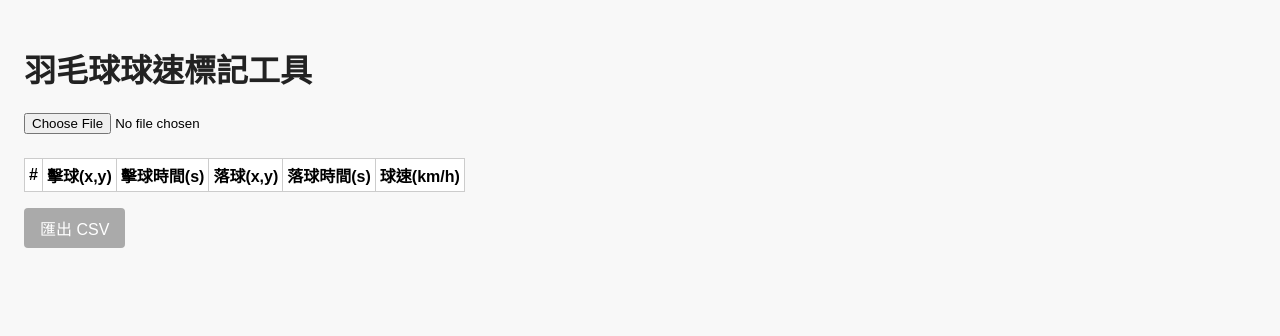
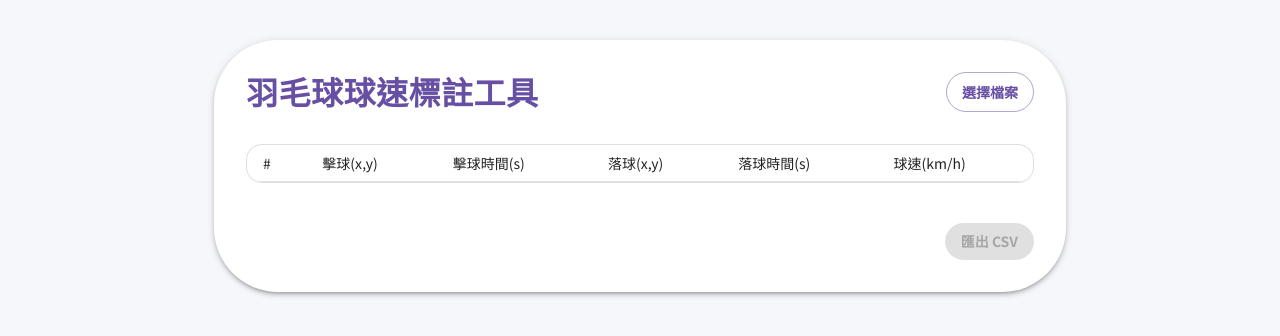
Before and after one commit to NUKCProject/AIOT-Badminton-Speed-Labeler, a React (Vite) app: page / in a window 1280 px wide. Shown: the top 336 px of the page. Built offline with nearby package versions, Linux system fonts and the light colour scheme; the HTML template or start-up script is replaced by a standard one.

Commit message:
feat(ui): migrate to MUI and improve video player UI

```diff
--- a/index.html
+++ b/index.html
@@ -3,8 +3,10 @@
   <head>
     <meta charset="UTF-8" />
     <meta name="viewport" content="width=device-width, initial-scale=1.0" />
-    <title>羽毛球球速標記工具</title>
+    <title>羽毛球球速標註工具</title>
     <link rel="icon" type="image/svg+xml" href="/favicon.svg" />
+    <link href="https://fonts.googleapis.com/css2?family=Inter:wght@400;600;700&family=Noto+Sans+TC:wght@400;700&display=swap" rel="stylesheet">
+    <link rel="stylesheet" href="https://cdnjs.cloudflare.com/ajax/libs/font-awesome/6.5.0/css/all.min.css" crossorigin="anonymous" referrerpolicy="no-referrer" />
   </head>
   <body>
     <div id="root"></div>
--- a/src/App.jsx
+++ b/src/App.jsx
@@ -2,8 +2,56 @@ import React, { useState } from 'react';
 import VideoPlayer from './components/VideoPlayer';
 import ExportCSVButton from './components/ExportCSVButton';
 import { calcSpeeds } from './utils/speedCalc';
+import {
+  ThemeProvider,
+  createTheme,
+  CssBaseline,
+  Container,
+  Paper,
+  Typography,
+  Table,
+  TableHead,
+  TableRow,
+  TableCell,
+  TableBody,
+  Box,
+  Button
+} from '@mui/material';
+
+const theme = createTheme({
+  palette: {
+    mode: 'light',
+    primary: {
+      main: '#6750A4', // Material 3 primary
+    },
+    secondary: {
+      main: '#625B71',
+    },
+    background: {
+      default: '#f6f7fb',
+      paper: '#fff',
+    },
+  },
+  shape: {
+    borderRadius: 16,
+  },
+  typography: {
+    fontFamily: [
+      'Noto Sans TC',
+      'Inter',
+      'Arial',
+      'sans-serif',
+    ].join(','),
+    h1: {
+      fontWeight: 700,
+      fontSize: '2rem',
+      letterSpacing: '0.5px',
+    },
+  },
+});
 
 function App() {
+  const [videoUrl, setVideoUrl] = React.useState(null);
   const [markers, setMarkers] = useState([]);
   const [pairs, setPairs] = useState([]); // 每組擊球-落球
   const [showPair, setShowPair] = useState(null); // 目前要顯示的配對（for 表格點擊）
@@ -42,9 +90,38 @@ function App() {
   const handleSeeked = () => setSeekTime(null);
 
   return (
-    <div style={{ padding: 24 }}>
-      <h1>羽毛球球速標記工具</h1>
+    <ThemeProvider theme={theme}>
+      <CssBaseline />
+      <Container maxWidth="md" sx={{ py: { xs: 2, md: 5 } }}>
+        <Paper elevation={3} sx={{ p: { xs: 2, md: 4 }, borderRadius: 4 }}>
+          <Box sx={{ display: 'flex', alignItems: 'center', justifyContent: 'space-between', mb: 2 }}>
+            <Typography variant="h1" component="h1" gutterBottom color="primary.main" sx={{ mb: 0 }}>
+              羽毛球球速標註工具
+            </Typography>
+            {/* 檔案選擇按鈕 */}
+            <Button
+              variant="outlined"
+              component="label"
+              color="primary"
+              sx={{ ml: 2, borderRadius: 3, fontWeight: 600, height: 40 }}
+            >
+              選擇檔案
+              <input
+                type="file"
+                accept="video/*"
+                hidden
+                onChange={e => {
+                  const file = e.target.files[0];
+                  if (file) {
+                    setVideoUrl(URL.createObjectURL(file));
+                  }
+                }}
+              />
+            </Button>
+          </Box>
+          <Box sx={{ mb: 4 }}>
             <VideoPlayer
+              videoUrl={videoUrl}
               markers={markers}
               setMarkers={handleSetMarkers}
               onNewPair={handleNewPair}
@@ -53,40 +130,47 @@ function App() {
               onSeeked={handleSeeked}
               onExitShowPair={() => setShowPair(null)}
             />
-      {/* 配對表格 */}
-      <table style={{ marginTop: 24, borderCollapse: 'collapse', background: '#fff' }}>
-        <thead>
-          <tr>
-            <th style={{ border: '1px solid #ccc', padding: 4 }}>#</th>
-            <th style={{ border: '1px solid #ccc', padding: 4 }}>擊球(x,y)</th>
-            <th style={{ border: '1px solid #ccc', padding: 4 }}>擊球時間(s)</th>
-            <th style={{ border: '1px solid #ccc', padding: 4 }}>落球(x,y)</th>
-            <th style={{ border: '1px solid #ccc', padding: 4 }}>落球時間(s)</th>
-            <th style={{ border: '1px solid #ccc', padding: 4 }}>球速(km/h)</th>
-          </tr>
-        </thead>
-        <tbody>
-          {/* 需計算每組配對的球速 */}
+          </Box>
+          <Paper variant="outlined" sx={{ mb: 3, overflowX: 'auto' }}>
+            <Table size="small">
+              <TableHead>
+                <TableRow>
+                  <TableCell>#</TableCell>
+                  <TableCell>擊球(x,y)</TableCell>
+                  <TableCell>擊球時間(s)</TableCell>
+                  <TableCell>落球(x,y)</TableCell>
+                  <TableCell>落球時間(s)</TableCell>
+                  <TableCell>球速(km/h)</TableCell>
+                </TableRow>
+              </TableHead>
+              <TableBody>
                 {(() => {
-            // 引入 calcSpeeds 並計算每組球速
                   const speeds = calcSpeeds(pairs.flatMap(p => [p.hit, p.land]));
                   return pairs.map((p, i) => (
-              <tr key={i} style={{ cursor: 'pointer' }} onClick={() => handleShowPair(p)}>
-                <td style={{ border: '1px solid #ccc', padding: 4 }}>{i + 1}</td>
-                <td style={{ border: '1px solid #ccc', padding: 4 }}>{p.hit.x}, {p.hit.y}</td>
-                <td style={{ border: '1px solid #ccc', padding: 4 }}>{p.hit.time.toFixed(2)}</td>
-                <td style={{ border: '1px solid #ccc', padding: 4 }}>{p.land.x}, {p.land.y}</td>
-                <td style={{ border: '1px solid #ccc', padding: 4 }}>{p.land.time.toFixed(2)}</td>
-                <td style={{ border: '1px solid #ccc', padding: 4 }}>{speeds[i] ? speeds[i].speed : '-'}</td>
-              </tr>
+                    <TableRow
+                      key={i}
+                      hover
+                      sx={{ cursor: 'pointer' }}
+                      onClick={() => handleShowPair(p)}
+                    >
+                      <TableCell>{i + 1}</TableCell>
+                      <TableCell>{p.hit.x}, {p.hit.y}</TableCell>
+                      <TableCell>{p.hit.time.toFixed(2)}</TableCell>
+                      <TableCell>{p.land.x}, {p.land.y}</TableCell>
+                      <TableCell>{p.land.time.toFixed(2)}</TableCell>
+                      <TableCell>{speeds[i] ? speeds[i].speed : '-'}</TableCell>
+                    </TableRow>
                   ));
                 })()}
-
-        </tbody>
-      </table>
-      {/* 匯出CSV按鈕可用 pairs 做資料來源，這裡暫保留markers傳遞 */}
+              </TableBody>
+            </Table>
+          </Paper>
+          <Box sx={{ textAlign: 'right' }}>
             <ExportCSVButton markers={pairs.flatMap(p => [p.hit, p.land])} />
-    </div>
+          </Box>
+        </Paper>
+      </Container>
+    </ThemeProvider>
   );
 }
 
--- a/src/components/ExportCSVButton.jsx
+++ b/src/components/ExportCSVButton.jsx
@@ -1,6 +1,7 @@
 import React from 'react';
 import Papa from 'papaparse';
 import { calcSpeeds } from '../utils/speedCalc';
+import { Button } from '@mui/material';
 
 function ExportCSVButton({ markers }) {
   const handleExport = () => {
@@ -27,9 +28,15 @@ function ExportCSVButton({ markers }) {
   };
 
   return (
-    <button onClick={handleExport} disabled={markers.length < 2} style={{ marginTop: 16 }}>
+    <Button
+      variant="contained"
+      color="primary"
+      onClick={handleExport}
+      disabled={markers.length < 2}
+      sx={{ mt: 2, borderRadius: 3, fontWeight: 600 }}
+    >
       匯出 CSV
-    </button>
+    </Button>
   );
 }
 
--- a/src/components/VideoPlayer.jsx
+++ b/src/components/VideoPlayer.jsx
@@ -1,4 +1,6 @@
 import React, { useRef, useState } from 'react';
+
+import { Button, Box, Paper } from '@mui/material';
 
 function PlayPauseButton({ videoRef }) {
   const [playing, setPlaying] = useState(false);
@@ -28,19 +30,43 @@ function PlayPauseButton({ videoRef }) {
   }, [videoRef]);
 
   return (
-    <button
-      style={{ minWidth: 60 }}
+    <Button
+      variant={playing ? 'outlined' : 'contained'}
+      color="primary"
       onClick={handleClick}
-      type="button"
+      sx={{ minWidth: 44, minHeight: 44, borderRadius: 2, p: 0, display: 'flex', alignItems: 'center', justifyContent: 'center' }}
+      title={playing ? '暫停' : '播放'}
     >
-      {playing ? '暫停' : '播放'}
-    </button>
+      <i
+        className={playing ? 'fa-solid fa-pause' : 'fa-solid fa-play'}
+        style={{ fontSize: 22, color: 'white' }}
+      ></i>
+    </Button>
   );
 }
 
-function VideoPlayer({ markers, setMarkers, onNewPair, showPair, seekTime, onSeeked, onExitShowPair }) {
+function VideoPlayer({ videoUrl, markers, setMarkers, onNewPair, showPair, seekTime, onSeeked, onExitShowPair }) {
   const videoRef = useRef();
-  const [videoUrl, setVideoUrl] = useState(null);
+  // 強制重繪用
+  const [rerender, setRerender] = useState(0);
+
+  // 影片縮放時強制重繪SVG與標記點
+  React.useEffect(() => {
+    if (!videoRef.current) return;
+    let resizeObserver = null;
+    if ('ResizeObserver' in window) {
+      resizeObserver = new ResizeObserver(() => setRerender(x => x + 1));
+      resizeObserver.observe(videoRef.current);
+    } else {
+      // fallback: window resize
+      const onResize = () => setRerender(x => x + 1);
+      window.addEventListener('resize', onResize);
+      return () => window.removeEventListener('resize', onResize);
+    }
+    return () => {
+      if (resizeObserver && videoRef.current) resizeObserver.disconnect();
+    };
+  }, [videoRef, videoUrl]);
   // 進度條狀態
   const [current, setCurrent] = useState(0);
   const [duration, setDuration] = useState(0);
@@ -59,12 +85,10 @@ function VideoPlayer({ markers, setMarkers, onNewPair, showPair, seekTime, onSee
     // eslint-disable-next-line
   }, [seekTime]);
 
-  const handleFileChange = (e) => {
-    const file = e.target.files[0];
-    if (file) {
-      setVideoUrl(URL.createObjectURL(file));
-    }
-  };
+
+
+  // ... 其他程式碼
+
 
   // 影片時間監聽
   React.useEffect(() => {
@@ -159,15 +183,12 @@ function VideoPlayer({ markers, setMarkers, onNewPair, showPair, seekTime, onSee
 
   return (
     <div>
-      <input type="file" accept="video/*" onChange={handleFileChange} />
       {videoUrl && (
-        <div style={{ position: 'relative', display: 'inline-block' }}>
+        <div style={{ position: 'relative', width: '100%', maxWidth: '100%' }}>
            <video
              ref={videoRef}
              src={videoUrl}
-            width={640}
-            height={360}
-            style={{ cursor: 'crosshair', display: 'block' }}
+             style={{ width: '100%', height: 'auto', cursor: 'crosshair', display: 'block' }}
              onLoadedMetadata={() => {
                if (videoRef.current) {
                  setVideoMeta({ width: videoRef.current.videoWidth, height: videoRef.current.videoHeight });
@@ -183,15 +204,25 @@ function VideoPlayer({ markers, setMarkers, onNewPair, showPair, seekTime, onSee
             padding: '8px 16px',
             borderRadius: 12,
             marginTop: 12,
-            width: 600,
-            boxShadow: '0 2px 8px rgba(0,0,0,0.18)'
+            width: '100%',
+            maxWidth: '100%',
+            boxShadow: '0 2px 8px rgba(0,0,0,0.18)',
+            overflow: 'hidden'
           }}>
             <PlayPauseButton videoRef={videoRef} />
             {/* 功能按鈕 */}
-            <button onClick={() => handleStep('backward1s')} title="倒退1秒" style={{padding: '4px 8px', borderRadius: 6, marginLeft: 4}}>⏪ 1秒</button>
-            <button onClick={() => handleStep('backward1f')} title="倒退1幀" style={{padding: '4px 8px', borderRadius: 6}}>◀ 1幀</button>
-            <button onClick={() => handleStep('forward1f')} title="前進1幀" style={{padding: '4px 8px', borderRadius: 6}}>1幀 ▶</button>
-            <button onClick={() => handleStep('forward1s')} title="前進1秒" style={{padding: '4px 8px', borderRadius: 6}}>1秒 ⏩</button>
+            <button onClick={() => handleStep('backward1s')} title="倒退1秒" style={{padding: '6px 10px', borderRadius: 6, marginLeft: 4, background: 'none', border: 'none', cursor: 'pointer'}}>
+              <i className="fa-solid fa-backward" style={{fontSize: 18, color: 'white'}}></i>
+            </button>
+            <button onClick={() => handleStep('backward1f')} title="倒退1幀" style={{padding: '6px 10px', borderRadius: 6, background: 'none', border: 'none', cursor: 'pointer'}}>
+              <i className="fa-solid fa-backward-step" style={{fontSize: 18, color: 'white'}}></i>
+            </button>
+            <button onClick={() => handleStep('forward1f')} title="前進1幀" style={{padding: '6px 10px', borderRadius: 6, background: 'none', border: 'none', cursor: 'pointer'}}>
+              <i className="fa-solid fa-forward-step" style={{fontSize: 18, color: 'white'}}></i>
+            </button>
+            <button onClick={() => handleStep('forward1s')} title="前進1秒" style={{padding: '6px 10px', borderRadius: 6, background: 'none', border: 'none', cursor: 'pointer'}}>
+              <i className="fa-solid fa-forward" style={{fontSize: 18, color: 'white'}}></i>
+            </button>
             {/* 播放速度調整 */}
             <select
               value={playbackRate}
@@ -203,14 +234,11 @@ function VideoPlayer({ markers, setMarkers, onNewPair, showPair, seekTime, onSee
               style={{ marginRight: 8, padding: '4px 8px', borderRadius: 6 }}
               title="播放速度"
             >
+              <option value={0.1}>0.1</option>
               <option value={0.25}>0.25</option>
               <option value={0.5}>0.5</option>
               <option value={0.75}>0.75</option>
               <option value={1}>1</option>
-              <option value={1.25}>1.25</option>
-              <option value={1.5}>1.5</option>
-              <option value={1.75}>1.75</option>
-              <option value={2}>2</option>
             </select>
             <input
               type="range"
@@ -231,7 +259,12 @@ function VideoPlayer({ markers, setMarkers, onNewPair, showPair, seekTime, onSee
               borderRadius: 8,
               padding: '2px 10px',
               fontWeight: 500,
-              boxShadow: '0 1px 3px rgba(0,0,0,0.15)'
+              boxShadow: '0 1px 3px rgba(0,0,0,0.15)',
+              alignSelf: 'center',
+              marginLeft: 'auto',
+              flexShrink: 0,
+              overflow: 'hidden',
+              whiteSpace: 'nowrap'
             }}>
               {formatTime(Number.isFinite(current) ? current : 0)} / {formatTime(Number.isFinite(duration) ? duration : 0)}
             </span>
@@ -243,33 +276,104 @@ function VideoPlayer({ markers, setMarkers, onNewPair, showPair, seekTime, onSee
                 position: 'absolute',
                 left: 0,
                 top: 0,
-                width: 640,
-                height: 360,
+                width: videoRef.current ? videoRef.current.clientWidth : '100%',
+                height: videoRef.current ? videoRef.current.clientHeight : 'auto',
                 cursor: 'pointer',
                 zIndex: 3,
                 background: 'rgba(0,0,0,0)',
+                pointerEvents: 'auto'
               }}
               title="點擊回到標記模式"
-              onClick={onExitShowPair}
+              onClick={handleVideoClick}
+            >
+              {/* SVG標註層 */}
+              <svg
+                width={videoRef.current ? videoRef.current.clientWidth : 0}
+                height={videoRef.current ? videoRef.current.clientHeight : 0}
+                style={{ position: 'absolute', left: 0, top: 0, pointerEvents: 'none', width: '100%', height: '100%' }}
+              >
+                {(() => {
+                  if (displayMarkers.length !== 2) return null;
+                  const [hit, land] = displayMarkers;
+                  if (hit.type === 'hit' && land.type === 'land') {
+                    // 原始影片座標 -> 顯示區域座標
+                    const scaleX = videoRef.current ? videoRef.current.clientWidth / videoMeta.width : 1;
+                    const scaleY = videoRef.current ? videoRef.current.clientHeight / videoMeta.height : 1;
+                    return (
+                      <line
+                        key={0}
+                        x1={hit.x * scaleX}
+                        y1={hit.y * scaleY}
+                        x2={land.x * scaleX}
+                        y2={land.y * scaleY}
+                        stroke="#ff9800"
+                        strokeWidth={2}
+                        markerEnd="url(#arrowhead)"
                       />
+                    );
+                  }
+                  return null;
+                })()}
+                <defs>
+                  <marker id="arrowhead" markerWidth="8" markerHeight="8" refX="6" refY="4" orient="auto" markerUnits="strokeWidth">
+                    <path d="M2,2 L2,6 L7,4 L2,2" fill="#ff9800" />
+                  </marker>
+                </defs>
+              </svg>
+            </div>
           ) : (
             <div
               style={{
                 position: 'absolute',
                 left: 0,
                 top: 0,
-                width: 640,
-                height: 360,
+                width: videoRef.current ? videoRef.current.clientWidth : 0,
+                height: videoRef.current ? videoRef.current.clientHeight : 0,
                 cursor: 'crosshair',
                 zIndex: 2,
               }}
               onClick={handleVideoClick}
+            >
+              {/* SVG標註層 */}
+              <svg
+                width={videoRef.current ? videoRef.current.clientWidth : 0}
+                height={videoRef.current ? videoRef.current.clientHeight : 0}
+                style={{ position: 'absolute', left: 0, top: 0, pointerEvents: 'none', width: '100%', height: '100%' }}
+              >
+                {(() => {
+                  if (displayMarkers.length !== 2) return null;
+                  const [hit, land] = displayMarkers;
+                  if (hit.type === 'hit' && land.type === 'land') {
+                    // 原始影片座標 -> 顯示區域座標
+                    const scaleX = videoRef.current ? videoRef.current.clientWidth / videoMeta.width : 1;
+                    const scaleY = videoRef.current ? videoRef.current.clientHeight / videoMeta.height : 1;
+                    return (
+                      <line
+                        key={0}
+                        x1={hit.x * scaleX}
+                        y1={hit.y * scaleY}
+                        x2={land.x * scaleX}
+                        y2={land.y * scaleY}
+                        stroke="#ff9800"
+                        strokeWidth={2}
+                        markerEnd="url(#arrowhead)"
                       />
+                    );
+                  }
+                  return null;
+                })()}
+                <defs>
+                  <marker id="arrowhead" markerWidth="8" markerHeight="8" refX="6" refY="4" orient="auto" markerUnits="strokeWidth">
+                    <path d="M2,2 L2,6 L7,4 L2,2" fill="#ff9800" />
+                  </marker>
+                </defs>
+              </svg>
+            </div>
           )}
           {/* 連線SVG層 */}
           <svg
-            width={640}
-            height={360}
+            width={videoRef.current ? videoRef.current.clientWidth : 0}
+            height={videoRef.current ? videoRef.current.clientHeight : 0}
             style={{ position: 'absolute', left: 0, top: 0, pointerEvents: 'none' }}
           >
             {(() => {
@@ -277,8 +381,8 @@ function VideoPlayer({ markers, setMarkers, onNewPair, showPair, seekTime, onSee
               const [hit, land] = displayMarkers;
               if (hit.type === 'hit' && land.type === 'land') {
                 // 原始影片座標 -> 顯示區域座標
-                const scaleX = 640 / videoMeta.width;
-                const scaleY = 360 / videoMeta.height;
+                const scaleX = videoRef.current ? videoRef.current.clientWidth / videoMeta.width : 1;
+                const scaleY = videoRef.current ? videoRef.current.clientHeight / videoMeta.height : 1;
                 return (
                   <line
                     key={0}
@@ -302,9 +406,9 @@ function VideoPlayer({ markers, setMarkers, onNewPair, showPair, seekTime, onSee
           </svg>
           {/* 標記點顯示 */}
           {displayMarkers.map((m, idx) => {
-            // 原始影片座標 -> 顯示區域座標
-            const scaleX = 640 / videoMeta.width;
-            const scaleY = 360 / videoMeta.height;
+            // 原始影片座標 -> 顯示區域座標（與svg一致）
+            const scaleX = videoRef.current ? videoRef.current.clientWidth / videoMeta.width : 1;
+            const scaleY = videoRef.current ? videoRef.current.clientHeight / videoMeta.height : 1;
             return (
               <div
                 key={idx}
--- a/src/index.css
+++ b/src/index.css
@@ -1,25 +1,4 @@
 body {
-  font-family: Arial, sans-serif;
-  background: #f8f8f8;
   margin: 0;
   padding: 0;
 }
-
-h1 {
-  color: #222;
-}
-
-button {
-  padding: 8px 16px;
-  font-size: 16px;
-  background: #1976d2;
-  color: #fff;
-  border: none;
-  border-radius: 4px;
-  cursor: pointer;
-}
-
-button:disabled {
-  background: #aaa;
-  cursor: not-allowed;
-}
```
Also changed, not shown: package.json (+5 -2 lines), src/App.css (added), 1 other file (tests, documents, lock files or other folders). Lines whose indentation alone changed are shown as unchanged.
